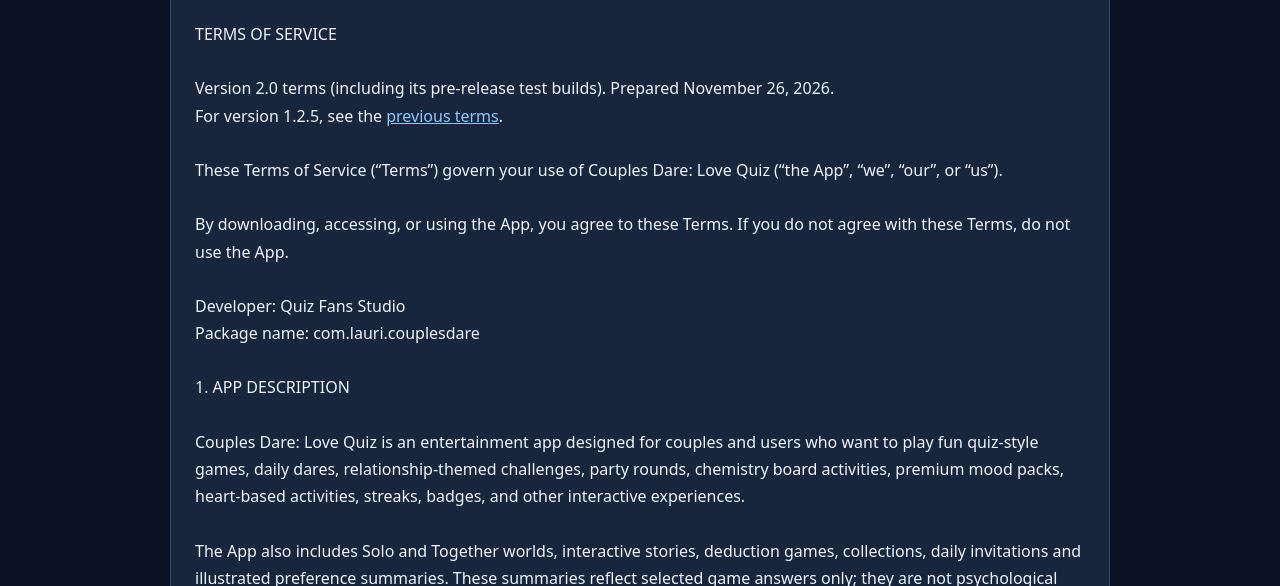
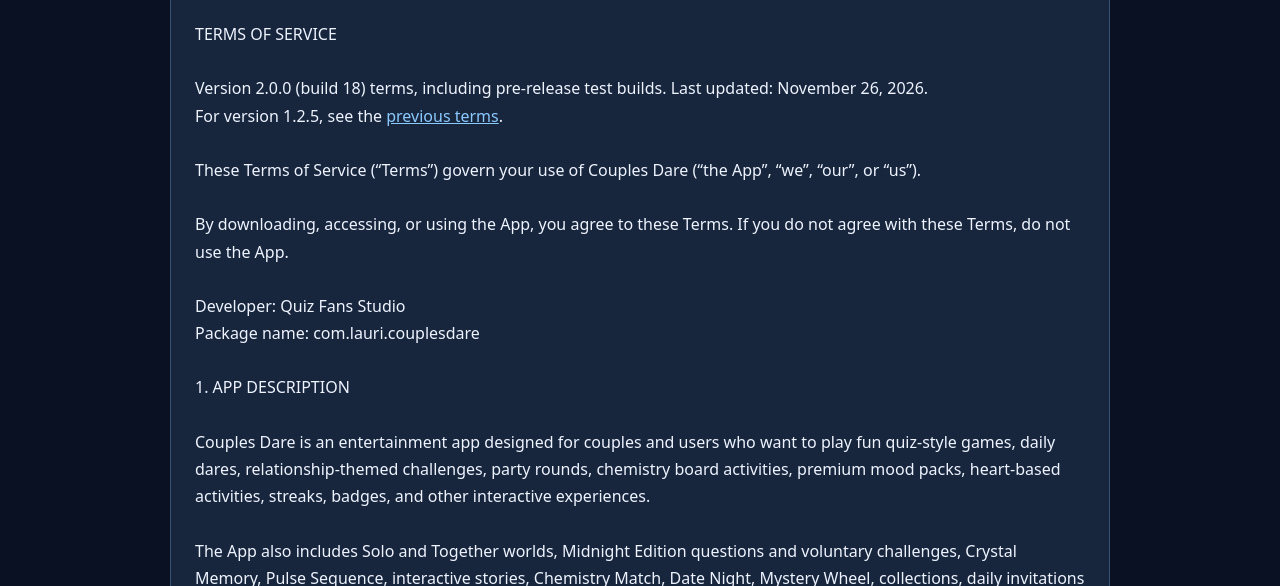
Before and after one commit to QuizFansStudio/Couples-Dare, a plain HTML site: page terms-v2.html in a window 1280 px wide. Shown: the part 214-800 px from the top of the page. Drawn offline with Linux system fonts and the light colour scheme.

Commit message:
Align Couples Dare 2.0.0 legal and support information with Midnight Edition

```diff
--- a/terms-v2.html
+++ b/terms-v2.html
@@ -9,10 +9,10 @@ footer{font-size:13px}@media(max-width:600px){main{margin:12px;padding:17px}}</s
 <header><a href="https://quizfansstudio.github.io/">Quiz Fans Studio (QFS)</a> | <a href="/Couples-Dare/">Couples Dare</a></header>
 <main><h1>Terms of Service</h1><pre>TERMS OF SERVICE
 
-Version 2.0 terms (including its pre-release test builds). Prepared November 26, 2026.
+Version 2.0.0 (build 18) terms, including pre-release test builds. Last updated: November 26, 2026.
 For version 1.2.5, see the <a href="terms.html">previous terms</a>.
 
-These Terms of Service (“Terms”) govern your use of Couples Dare: Love Quiz (“the App”, “we”, “our”, or “us”).
+These Terms of Service (“Terms”) govern your use of Couples Dare (“the App”, “we”, “our”, or “us”).
 
 By downloading, accessing, or using the App, you agree to these Terms. If you do not agree with these Terms, do not use the App.
 
@@ -21,15 +21,15 @@ Package name: com.lauri.couplesdare
 
 1. APP DESCRIPTION
 
-Couples Dare: Love Quiz is an entertainment app designed for couples and users who want to play fun quiz-style games, daily dares, relationship-themed challenges, party rounds, chemistry board activities, premium mood packs, heart-based activities, streaks, badges, and other interactive experiences.
+Couples Dare is an entertainment app designed for couples and users who want to play fun quiz-style games, daily dares, relationship-themed challenges, party rounds, chemistry board activities, premium mood packs, heart-based activities, streaks, badges, and other interactive experiences.
 
-The App also includes Solo and Together worlds, interactive stories, deduction games, collections, daily invitations and illustrated preference summaries. These summaries reflect selected game answers only; they are not psychological assessments or evidence of real relationship compatibility.
+The App also includes Solo and Together worlds, Midnight Edition questions and voluntary challenges, Crystal Memory, Pulse Sequence, interactive stories, Chemistry Match, Date Night, Mystery Wheel, collections, daily invitations and illustrated preference summaries. These summaries reflect selected game answers only; they are not psychological assessments or evidence of real relationship compatibility.
 
 The App is intended for entertainment purposes only. It is not professional advice, therapy, counseling, medical advice, legal advice, or relationship counseling.
 
 2. ELIGIBILITY
 
-You must be at least 18 years old to use version 2.0. Every participant must be an adult. Age confirmation is a self-declaration and does not verify identity. The App is designed for adult entertainment with romantic, playful and relationship-themed experiences.
+You must be at least 18 years old to use version 2.0. Every participant must be an adult. Age confirmation is a self-declaration and does not verify identity. The App is designed for adults and offers romantic, playful and relationship-themed games for entertainment.
 
 You are responsible for using the App in a respectful, safe, lawful, and consensual manner.
 
@@ -71,7 +71,7 @@ Ads are provided by third-party advertising services and may be personalized or
 
 The App may offer a one-time Premium upgrade through Google Play Billing under the product ID premium_upgrade.
 
-Premium is a one-time purchase, not a subscription. It removes in-app AdMob ads and provides access to the existing premium mood packs and eligible premium benefits. Previously purchased Premium can be restored through Google Play where the purchase remains valid. Statutory consumer rights are not affected.
+Premium is a one-time purchase, not a subscription. It removes in-app AdMob ads and provides access to eligible premium mood packs, additional Midnight Edition content and other eligible premium benefits. Previously purchased Premium can be restored through Google Play where the purchase remains valid. Statutory consumer rights are not affected.
 
 Purchases are processed by Google Play. We do not collect or store your payment card information.
 
@@ -121,7 +121,7 @@ The App is for entertainment only and should not be used as a substitute for pro
 
 To the maximum extent permitted by law, we are not liable for any indirect, incidental, special, consequential, or punitive damages arising from your use of the App.
 
-You use the App at your own risk and are responsible for your own decisions and actions.
+You use the App at your own risk and are responsible for your own decisions and actions. Nothing in these Terms limits statutory consumer rights or liability that cannot lawfully be excluded or limited.
 
 14. THIRD-PARTY SERVICES
 
```
